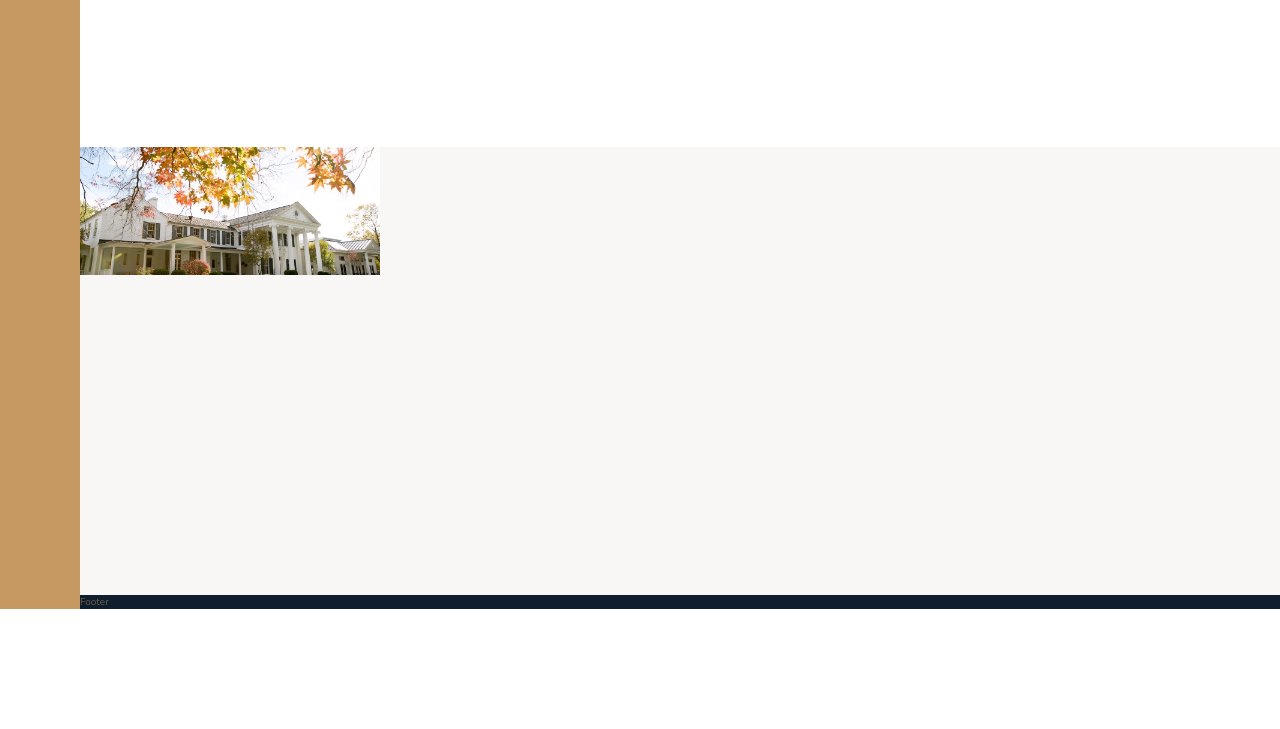
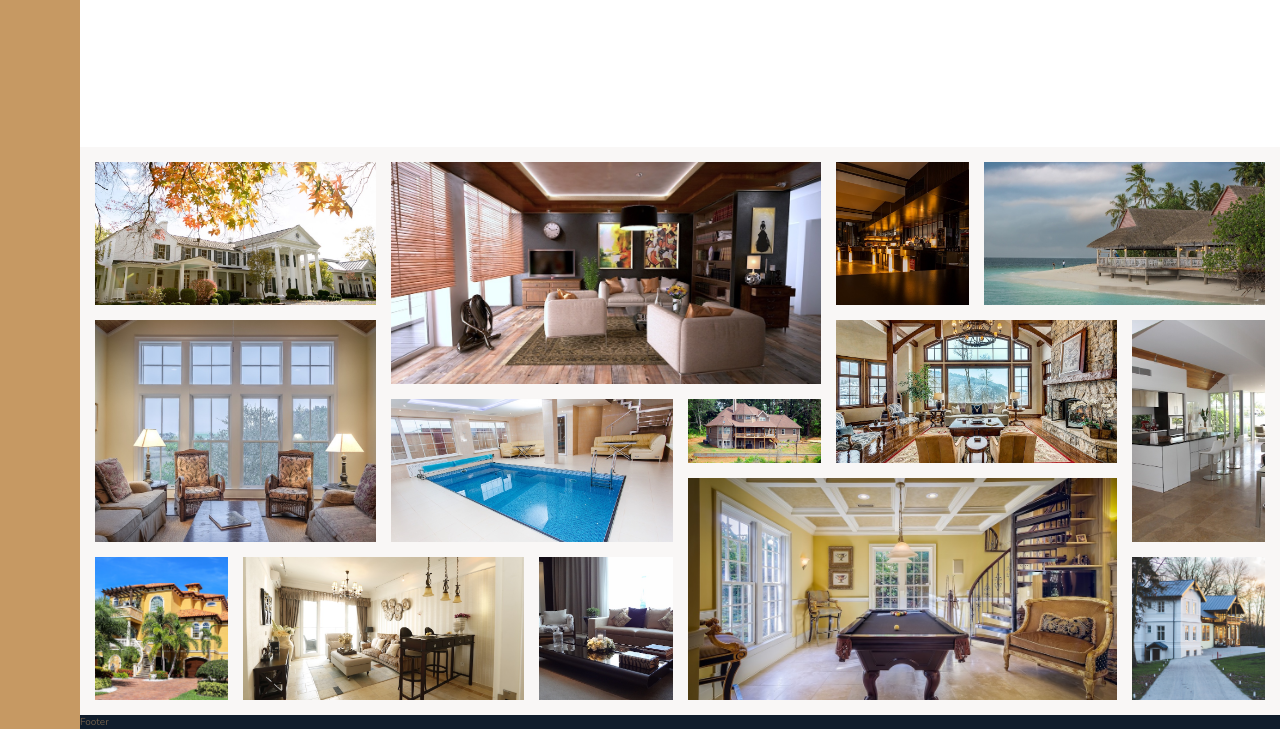
Before and after one commit to paul-blackwell/-Advanced-CSS-and-Sass-Flexbox-Grid-Animations-and-More, a website: page Nexter/starter/index.html in a window 1280 px wide. Shown: the part 2855-3584 px from the top of the page. Before the commit the page ends 3464 px from the top, so only its background shows below. Drawn offline with nearby package versions, Linux system fonts and the light colour scheme.

Commit message:
Building the Gallery - Part 2

```diff
--- a/Nexter/starter/index.html
+++ b/Nexter/starter/index.html
@@ -257,6 +257,63 @@
             <figure class="gallery__item gallery__item--1">
                 <img src="img/gal-1.jpeg" alt="Gallery Image 1" class="gallery__img">
             </figure>
+
+            <figure class="gallery__item gallery__item--1">
+                <img src="img/gal-1.jpeg" alt="Gallery image 1" class="gallery__img">
+            </figure>
+
+            <figure class="gallery__item gallery__item--2">
+                <img src="img/gal-2.jpeg" alt="Gallery image 2" class="gallery__img">
+            </figure>
+
+            <figure class="gallery__item gallery__item--3">
+                <img src="img/gal-3.jpeg" alt="Gallery image 3" class="gallery__img">
+            </figure>
+
+            <figure class="gallery__item gallery__item--4">
+                <img src="img/gal-4.jpeg" alt="Gallery image 4" class="gallery__img">
+            </figure>
+
+            <figure class="gallery__item gallery__item--5">
+                <img src="img/gal-5.jpeg" alt="Gallery image 5" class="gallery__img">
+            </figure>
+
+            <figure class="gallery__item gallery__item--6">
+                <img src="img/gal-6.jpeg" alt="Gallery image 6" class="gallery__img">
+            </figure>
+
+            <figure class="gallery__item gallery__item--7">
+                <img src="img/gal-7.jpeg" alt="Gallery image 7" class="gallery__img">
+            </figure>
+
+            <figure class="gallery__item gallery__item--8">
+                <img src="img/gal-8.jpeg" alt="Gallery image 8" class="gallery__img">
+            </figure>
+
+            <figure class="gallery__item gallery__item--9">
+                <img src="img/gal-9.jpeg" alt="Gallery image 9" class="gallery__img">
+            </figure>
+
+            <figure class="gallery__item gallery__item--10">
+                <img src="img/gal-10.jpeg" alt="Gallery image 10" class="gallery__img">
+            </figure>
+
+            <figure class="gallery__item gallery__item--11">
+                <img src="img/gal-11.jpeg" alt="Gallery image 11" class="gallery__img">
+            </figure>
+
+            <figure class="gallery__item gallery__item--12">
+                <img src="img/gal-12.jpeg" alt="Gallery image 12" class="gallery__img">
+            </figure>
+
+            <figure class="gallery__item gallery__item--13">
+                <img src="img/gal-13.jpeg" alt="Gallery image 13" class="gallery__img">
+            </figure>
+
+            <figure class="gallery__item gallery__item--14">
+                <img src="img/gal-14.jpeg" alt="Gallery image 14" class="gallery__img">
+            </figure>
+
         </section>
 
         <footer class="footer">
--- a/Nexter/starter/sass/_gallery.scss
+++ b/Nexter/starter/sass/_gallery.scss
@@ -5,6 +5,8 @@
     display: grid;
     grid-template-columns: repeat(8, 1fr);
     grid-template-rows: repeat(7, 5vw);
+    grid-gap: 1.5rem;
+    padding: 1.5rem;
 
 
     &__item {
@@ -12,6 +14,72 @@
         &--1 {
             grid-row: 1 / span 2;
             grid-column: 1 / span 2;
+        }
+
+        &--2 {
+            grid-row: 1 / span 3;
+            grid-column: 3 / span 3;
+        }
+
+        &--3 {
+            grid-row: 1 / span 2;
+            grid-column: 6 / 7;
+        }
+
+        &--4 {
+            grid-row: 1 / span 2;
+            grid-column: 7 / -1;
+        }
+
+        &--5 {
+            grid-row: 3 / span 3;
+            grid-column: 1 / span 2;
+        }
+
+        &--6 {
+            grid-row: 4 / span 2;
+            grid-column: 3 / span 2;
+        }
+
+        &--7 {
+            grid-row: 4 / 5;
+            grid-column: 5 / 6;
+        }
+
+        &--8 {
+            grid-row: 3 / span 2;
+            grid-column: 6 / span 2;
+        }
+
+        &--9 {
+            grid-row: 3 / span 3;
+            grid-column: 8 / -1;
+        }
+
+        &--10 {
+            grid-row: 6 / span 2;
+            grid-column: 1 / 2;
+        }
+
+        &--11 {
+            grid-row: 6 / span 2;
+            grid-column: 2 / span 2;
+        }
+
+        &--12 {
+            grid-row: 6 / span 2;
+            grid-column: 4 / 5;
+        }
+
+        &--13 {
+            grid-row: 5 / span 3;
+            grid-column: 5 / span 3;
+        }
+
+
+        &--14 {
+            grid-row: 6 / span 2;
+            grid-column: 8 / -1;
         }
     }
 
```
Also changed, not shown: Nexter/starter/css/style.css.
